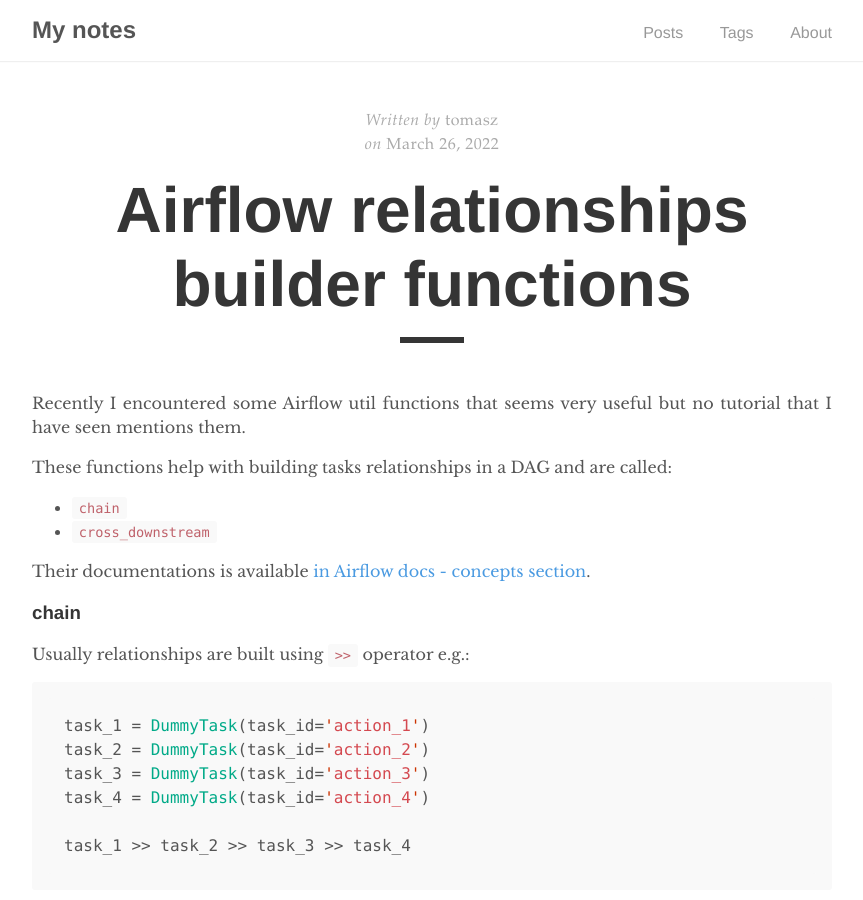
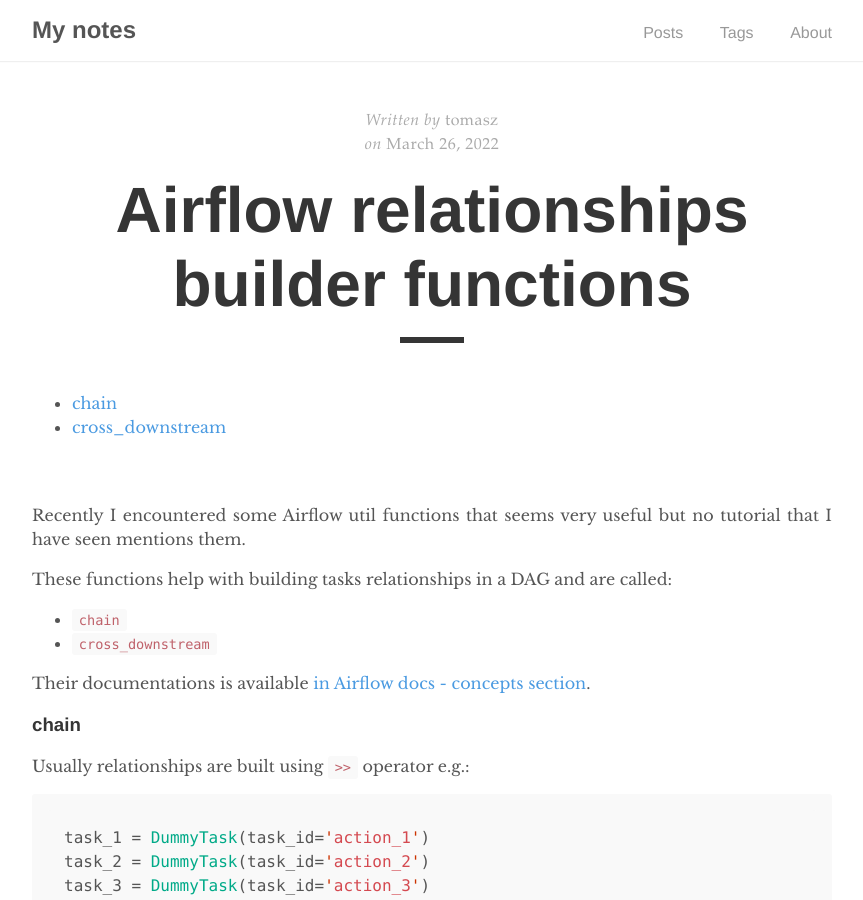
Before and after one commit to ttomasz/ttomasz.github.io, a Jekyll site: the page built from _posts/2022-03-26-airflow-relationships-builder-functions.markdown, in a window 1280 px wide and 900 px high. Shown: the whole window, without its empty margins (208-1071 px from the left). Built offline with Jekyll 4.4.1, drawn with Linux system fonts in a browser that asks for light colours; part of the change alters nothing that is shown.

Commit message:
added table of contents to template

```diff
--- /dev/null
+++ b/_includes/toc.html
@@ -0,0 +1,182 @@
+{% capture tocWorkspace %}
+    {% comment %}
+        Copyright (c) 2017 Vladimir "allejo" Jimenez
+
+        Permission is hereby granted, free of charge, to any person
+        obtaining a copy of this software and associated documentation
+        files (the "Software"), to deal in the Software without
+        restriction, including without limitation the rights to use,
+        copy, modify, merge, publish, distribute, sublicense, and/or sell
+        copies of the Software, and to permit persons to whom the
+        Software is furnished to do so, subject to the following
+        conditions:
+
+        The above copyright notice and this permission notice shall be
+        included in all copies or substantial portions of the Software.
+
+        THE SOFTWARE IS PROVIDED "AS IS", WITHOUT WARRANTY OF ANY KIND,
+        EXPRESS OR IMPLIED, INCLUDING BUT NOT LIMITED TO THE WARRANTIES
+        OF MERCHANTABILITY, FITNESS FOR A PARTICULAR PURPOSE AND
+        NONINFRINGEMENT. IN NO EVENT SHALL THE AUTHORS OR COPYRIGHT
+        HOLDERS BE LIABLE FOR ANY CLAIM, DAMAGES OR OTHER LIABILITY,
+        WHETHER IN AN ACTION OF CONTRACT, TORT OR OTHERWISE, ARISING
+        FROM, OUT OF OR IN CONNECTION WITH THE SOFTWARE OR THE USE OR
+        OTHER DEALINGS IN THE SOFTWARE.
+    {% endcomment %}
+    {% comment %}
+        Version 1.2.0
+          https://github.com/allejo/jekyll-toc
+
+        "...like all things liquid - where there's a will, and ~36 hours to spare, there's usually a/some way" ~jaybe
+
+        Usage:
+            {% include toc.html html=content sanitize=true class="inline_toc" id="my_toc" h_min=2 h_max=3 %}
+
+        Parameters:
+            * html         (string) - the HTML of compiled markdown generated by kramdown in Jekyll
+
+        Optional Parameters:
+            * sanitize      (bool)   : false  - when set to true, the headers will be stripped of any HTML in the TOC
+            * class         (string) :   ''   - a CSS class assigned to the TOC
+            * id            (string) :   ''   - an ID to assigned to the TOC
+            * h_min         (int)    :   1    - the minimum TOC header level to use; any header lower than this value will be ignored
+            * h_max         (int)    :   6    - the maximum TOC header level to use; any header greater than this value will be ignored
+            * ordered       (bool)   : false  - when set to true, an ordered list will be outputted instead of an unordered list
+            * item_class    (string) :   ''   - add custom class(es) for each list item; has support for '%level%' placeholder, which is the current heading level
+            * submenu_class (string) :   ''   - add custom class(es) for each child group of headings; has support for '%level%' placeholder which is the current "submenu" heading level
+            * base_url      (string) :   ''   - add a base url to the TOC links for when your TOC is on another page than the actual content
+            * anchor_class  (string) :   ''   - add custom class(es) for each anchor element
+            * skip_no_ids   (bool)   : false  - skip headers that do not have an `id` attribute
+
+        Output:
+            An ordered or unordered list representing the table of contents of a markdown block. This snippet will only
+            generate the table of contents and will NOT output the markdown given to it
+    {% endcomment %}
+
+    {% capture newline %}
+    {% endcapture %}
+    {% assign newline = newline | rstrip %} <!-- Remove the extra spacing but preserve the newline -->
+
+    {% capture deprecation_warnings %}{% endcapture %}
+
+    {% if include.baseurl %}
+        {% capture deprecation_warnings %}{{ deprecation_warnings }}<!-- jekyll-toc :: "baseurl" has been deprecated, use "base_url" instead -->{{ newline }}{% endcapture %}
+    {% endif %}
+
+    {% if include.skipNoIDs %}
+        {% capture deprecation_warnings %}{{ deprecation_warnings }}<!-- jekyll-toc :: "skipNoIDs" has been deprecated, use "skip_no_ids" instead -->{{ newline }}{% endcapture %}
+    {% endif %}
+
+    {% capture jekyll_toc %}{% endcapture %}
+    {% assign orderedList = include.ordered | default: false %}
+    {% assign baseURL = include.base_url | default: include.baseurl | default: '' %}
+    {% assign skipNoIDs = include.skip_no_ids | default: include.skipNoIDs | default: false %}
+    {% assign minHeader = include.h_min | default: 1 %}
+    {% assign maxHeader = include.h_max | default: 6 %}
+    {% assign nodes = include.html | strip | split: '<h' %}
+
+    {% assign firstHeader = true %}
+    {% assign currLevel = 0 %}
+    {% assign lastLevel = 0 %}
+
+    {% capture listModifier %}{% if orderedList %}ol{% else %}ul{% endif %}{% endcapture %}
+
+    {% for node in nodes %}
+        {% if node == "" %}
+            {% continue %}
+        {% endif %}
+
+        {% assign currLevel = node | replace: '"', '' | slice: 0, 1 | times: 1 %}
+
+        {% if currLevel < minHeader or currLevel > maxHeader %}
+            {% continue %}
+        {% endif %}
+
+        {% assign _workspace = node | split: '</h' %}
+
+        {% assign _idWorkspace = _workspace[0] | split: 'id="' %}
+        {% assign _idWorkspace = _idWorkspace[1] | split: '"' %}
+        {% assign htmlID = _idWorkspace[0] %}
+
+        {% assign _classWorkspace = _workspace[0] | split: 'class="' %}
+        {% assign _classWorkspace = _classWorkspace[1] | split: '"' %}
+        {% assign htmlClass = _classWorkspace[0] %}
+
+        {% if htmlClass contains "no_toc" %}
+            {% continue %}
+        {% endif %}
+
+        {% if firstHeader %}
+            {% assign minHeader = currLevel %}
+        {% endif %}
+
+        {% capture _hAttrToStrip %}{{ _workspace[0] | split: '>' | first }}>{% endcapture %}
+        {% assign header = _workspace[0] | replace: _hAttrToStrip, '' %}
+
+        {% if include.item_class and include.item_class != blank %}
+            {% capture listItemClass %} class="{{ include.item_class | replace: '%level%', currLevel | split: '.' | join: ' ' }}"{% endcapture %}
+        {% endif %}
+
+        {% if include.submenu_class and include.submenu_class != blank %}
+            {% assign subMenuLevel = currLevel | minus: 1 %}
+            {% capture subMenuClass %} class="{{ include.submenu_class | replace: '%level%', subMenuLevel | split: '.' | join: ' ' }}"{% endcapture %}
+        {% endif %}
+
+        {% capture anchorBody %}{% if include.sanitize %}{{ header | strip_html }}{% else %}{{ header }}{% endif %}{% endcapture %}
+
+        {% if htmlID %}
+            {% capture anchorAttributes %} href="{% if baseURL %}{{ baseURL }}{% endif %}#{{ htmlID }}"{% endcapture %}
+
+            {% if include.anchor_class %}
+                {% capture anchorAttributes %}{{ anchorAttributes }} class="{{ include.anchor_class | split: '.' | join: ' ' }}"{% endcapture %}
+            {% endif %}
+
+            {% capture listItem %}<a{{ anchorAttributes }}>{{ anchorBody }}</a>{% endcapture %}
+        {% elsif skipNoIDs == true %}
+            {% continue %}
+        {% else %}
+            {% capture listItem %}{{ anchorBody }}{% endcapture %}
+        {% endif %}
+
+        {% if currLevel > lastLevel %}
+            {% capture jekyll_toc %}{{ jekyll_toc }}<{{ listModifier }}{{ subMenuClass }}>{% endcapture %}
+        {% elsif currLevel < lastLevel %}
+            {% assign repeatCount = lastLevel | minus: currLevel %}
+
+            {% for i in (1..repeatCount) %}
+                {% capture jekyll_toc %}{{ jekyll_toc }}</li></{{ listModifier }}>{% endcapture %}
+            {% endfor %}
+
+            {% capture jekyll_toc %}{{ jekyll_toc }}</li>{% endcapture %}
+        {% else %}
+            {% capture jekyll_toc %}{{ jekyll_toc }}</li>{% endcapture %}
+        {% endif %}
+
+        {% capture jekyll_toc %}{{ jekyll_toc }}<li{{ listItemClass }}>{{ listItem }}{% endcapture %}
+
+        {% assign lastLevel = currLevel %}
+        {% assign firstHeader = false %}
+    {% endfor %}
+
+    {% assign repeatCount = minHeader | minus: 1 %}
+    {% assign repeatCount = lastLevel | minus: repeatCount %}
+    {% for i in (1..repeatCount) %}
+        {% capture jekyll_toc %}{{ jekyll_toc }}</li></{{ listModifier }}>{% endcapture %}
+    {% endfor %}
+
+    {% if jekyll_toc != '' %}
+        {% assign rootAttributes = '' %}
+        {% if include.class and include.class != blank %}
+            {% capture rootAttributes %} class="{{ include.class | split: '.' | join: ' ' }}"{% endcapture %}
+        {% endif %}
+
+        {% if include.id and include.id != blank %}
+            {% capture rootAttributes %}{{ rootAttributes }} id="{{ include.id }}"{% endcapture %}
+        {% endif %}
+
+        {% if rootAttributes %}
+            {% assign nodes = jekyll_toc | split: '>' %}
+            {% capture jekyll_toc %}<{{ listModifier }}{{ rootAttributes }}>{{ nodes | shift | join: '>' }}>{% endcapture %}
+        {% endif %}
+    {% endif %}
+{% endcapture %}{% assign tocWorkspace = '' %}{{ deprecation_warnings }}{{ jekyll_toc -}}
--- a/_layouts/post.html
+++ b/_layouts/post.html
@@ -20,6 +20,9 @@ layout: default
   <h1 class="post-title">{{ page.title }}</h1>
   <div class="post-line"></div>
 
+  {% include toc.html html=content %}
+  <br><br>
+
   {{ content }}
 </div>
 
```
